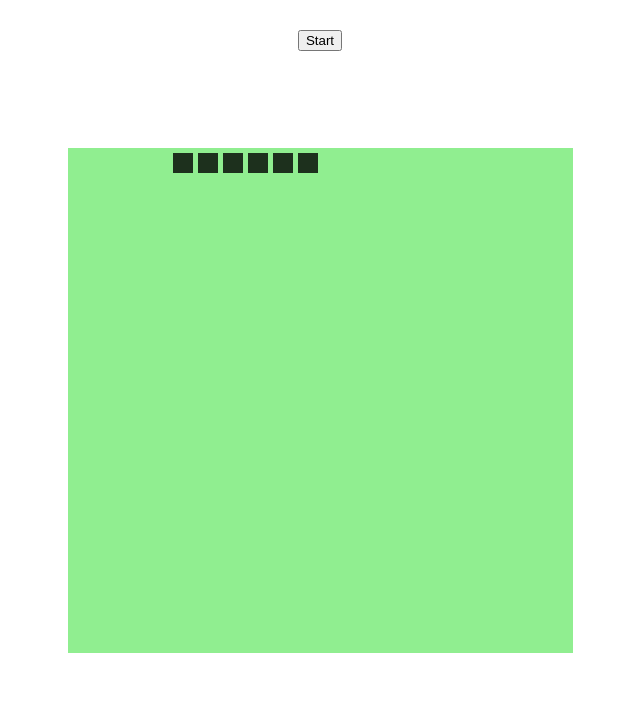
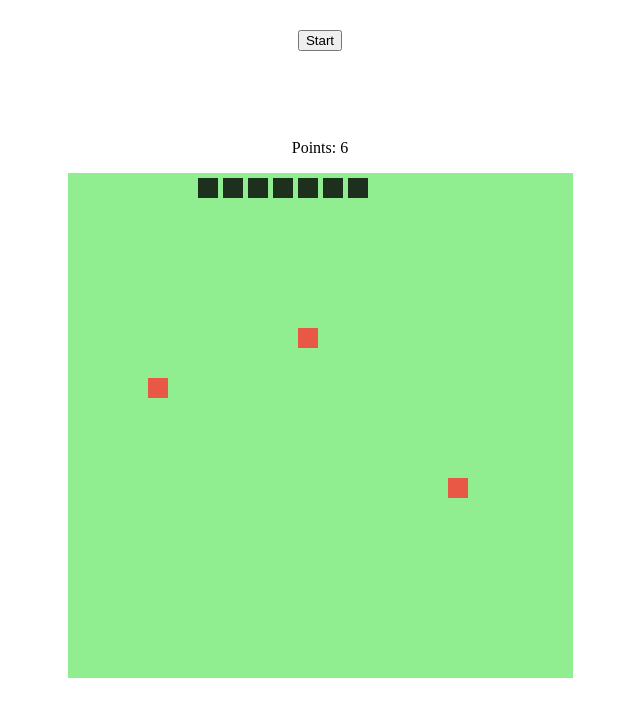
Before and after one commit to kevinanielsen/js-snake, a plain HTML site: page index.html in a window 1280 px wide. Both pictures are taken after a click on the button "Start". Shown: the whole page, without its empty margins (320-960 px from the left). Drawn offline with Linux system fonts and the light colour scheme.

Commit message:
Bonus system added and bugs fixed

```diff
--- a/index.html
+++ b/index.html
@@ -10,6 +10,7 @@
 </head>
 <body>
     <button id="start">Start</button>
+    <p id="score"></p>
     <canvas id="snake-game" width="505px" height="505px">Havelåge</canvas>
 </body>
 </html>
--- a/script.js
+++ b/script.js
@@ -8,12 +8,12 @@ var currentXPos = 5 + (w * 5) + (w * 20)
 var currentYPos = 5 + (h * 5) + (h * 20)
 var width = 20;
 
-var length = 5;
+var length = 0;
 var posId = 0;
 var pastPositions = [{w: 1, h: 1, id: -5}, {w: 2, h: 2, id: -4}, {w: 3, h: 3, id: -3}, {w: 4, h: 4, id: -2}, {w: 5, h: 5, id: -1}, {w: 6, h: 6, id: 0}];
+var bonusCount = 0;
 
-
-var id;
+var intervalId;
 var key = 'ArrowRight';
 
 document.addEventListener('keydown', function(event) {
@@ -23,18 +23,19 @@ document.addEventListener('keydown', function(event) {
 });
 
 document.getElementById('start').addEventListener('click', () => {
-    if(id){clearInterval(id)};
+    if(intervalId){clearInterval(intervalId)};
     canvas.style.backgroundColor = 'rgb(144, 238, 144)';
     key = 'ArrowRight';
     w = 0;
     h = 0;
     pastPositions = [{w: 1, h: 1, id: -5}, {w: 2, h: 2, id: -4}, {w: 3, h: 3, id: -3}, {w: 4, h: 4, id: -2}, {w: 5, h: 5, id: -1}, {w: 6, h: 6, id: 0}];
-    id = setInterval(draw, 300);
+    length = pastPositions.length;
+    intervalId = setInterval(draw, 250);
     ctx.clearRect(0, 0, 505, 505);
 });
 
 function dead() {                                // Clear interval, make background red and draw "DEAD" on canvas
-    clearInterval(id);
+    clearInterval(intervalId);
     canvas.style.backgroundColor = 'rgb(255,114,118)';
     ctx.fillStyle = "rgb(255, 255, 0)"
     // D
@@ -59,11 +60,47 @@ function dead() {                                // Clear interval, make backgro
     ctx.fillRect(377, 220, 20, 60);
 }
 
+var bonuses = []
+var bonusId = 0;
+
+function bonusSystem() {
+    ctx.fillStyle = "rgba(255, 50, 50, 0.8)";
+
+    if(bonuses.find(obj => obj.x === w && obj.y === h)) {
+        bonus = true;
+        bonusCount--;
+        var bonusAte = bonuses.find(obj => obj.x === w && obj.y === h);
+        ctx.fillStyle = "rgba(0, 0, 0, 0.8)";
+        ctx.fillRect(5 + (bonusAte.x * 5) + (bonusAte.x * 20), 5 + (bonusAte.y * 5) + (bonusAte.y * 20), 20, 20);
+        ctx.fillStyle = "rgba(255, 50, 50, 0.8)";
+        var bonusAteIndex = bonuses.findIndex(obj => obj === bonusAte);
+        bonuses.splice(bonusAteIndex, 1);
+    }
+
+    var randomXPos;
+    var randomYPos;
+
+    while(bonusCount < 3) {
+        bonusId++;
+        randomXPos = Math.floor(Math.random() * 20);
+        randomYPos = Math.floor(Math.random() * 20);
+        while(pastPositions.find(obj => obj.w === randomXPos && obj.h === randomYPos)) {
+            randomXPos = Math.floor(Math.random() * 20);
+            randomYPos = Math.floor(Math.random() * 20);
+        }
+        ctx.fillRect(5 + (randomXPos * 5) + (randomXPos * 20), 5 + (randomYPos * 5) + (randomYPos * 20), 20, 20);
+        bonusCount++;
+        bonuses.push({x: randomXPos, y: randomYPos, id: bonusId})
+    }
+}
+
+var bonus = false;
 let i = 0;
-function draw() {
-    var bonus = false;
+function draw() {                                // Game Function
+    posId++;
+
+    bonusSystem();
     ctx.fillStyle = "rgba(0, 0, 0, 0.8)";
-    posId++;
 
     if(w >= 19 || w < 0 || h >= 19 || h < 0){    // Hitting Border
         dead();
@@ -73,14 +110,12 @@ function draw() {
         return;
     }
 
-    if(i !== 0) {                                // Don't add to length when starting
-        pastPositions.push({w: w, h: h, id: id});
-    }
+    pastPositions.push({w: w, h: h, id: posId});
+
     if(!bonus) {                                 // If field isn't a bonus, the snake should keep it's length
         ctx.clearRect(5 + (pastPositions[0].w * 5) + (pastPositions[0].w * 20), 5 + (pastPositions[0].h * 5) + (pastPositions[0].h * 20), 20, 20);
         pastPositions.shift();
     }
-
 
     if(key === 'ArrowRight'){
         w++;
@@ -97,6 +132,7 @@ function draw() {
     ctx.fillRect(currentXPos, currentYPos, width, width);
 
     length = pastPositions.length;
-    canvas.innerHTML = `Points: ${length}`;
+    document.getElementById('score').innerHTML = `Points: ${length}`;
+    bonus = false
     i++;
 }
```
Also changed, not shown: 1 other file.
